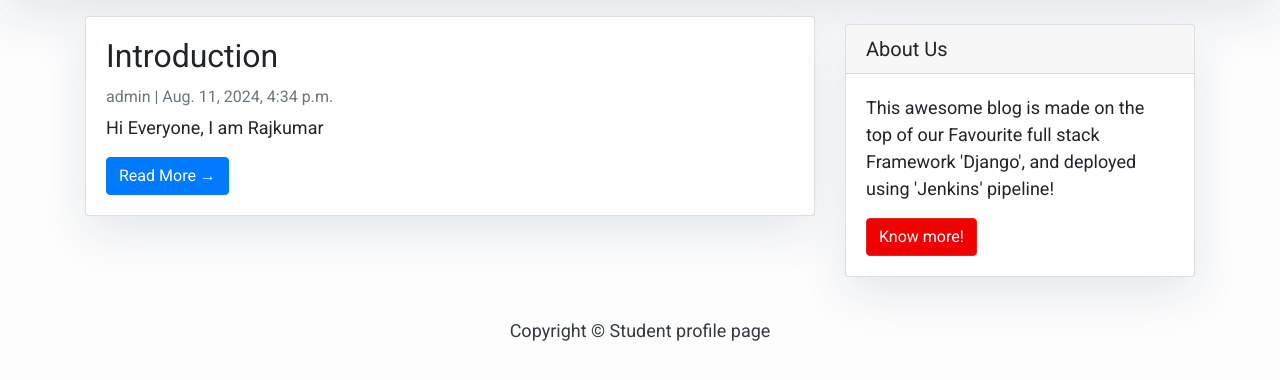
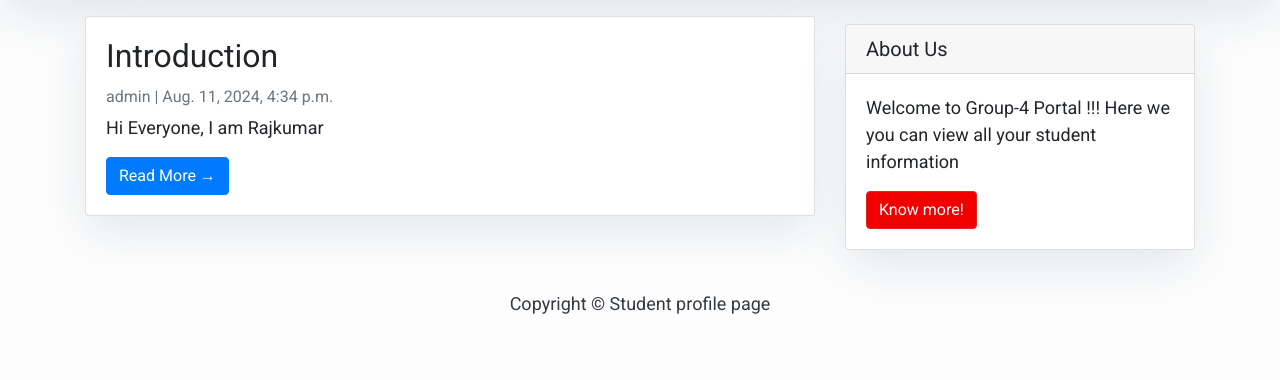
Before and after one commit to Rajkumar-427/Devops-project, a Django app: page / in a window 1280 px wide. Shown: the part 206-586 px from the top of the page. Run offline with Django 5.2, Linux system fonts and the light colour scheme; data comes from the database, SQL or seed files in the repository; some libraries are stand-ins or nearby versions.

Commit message:
Updating index

```diff
--- a/templates/sidebar.html
+++ b/templates/sidebar.html
@@ -12,7 +12,7 @@
 <div class="card my-4">
         <h5 class="card-header">About Us</h5>
     <div class="card-body">
-        <p class="card-text"> This awesome blog is made on the top of our Favourite full stack Framework 'Django', and deployed using 'Jenkins' pipeline!</p>
+        <p class="card-text"> Welcome to Group-4 Portal  !!! Here we you can view all your student information</p>
         <a href="https://djangocentral.com/building-a-blog-application-with-django"
            class="btn btn-danger">Know more!</a>
     </div>
```
